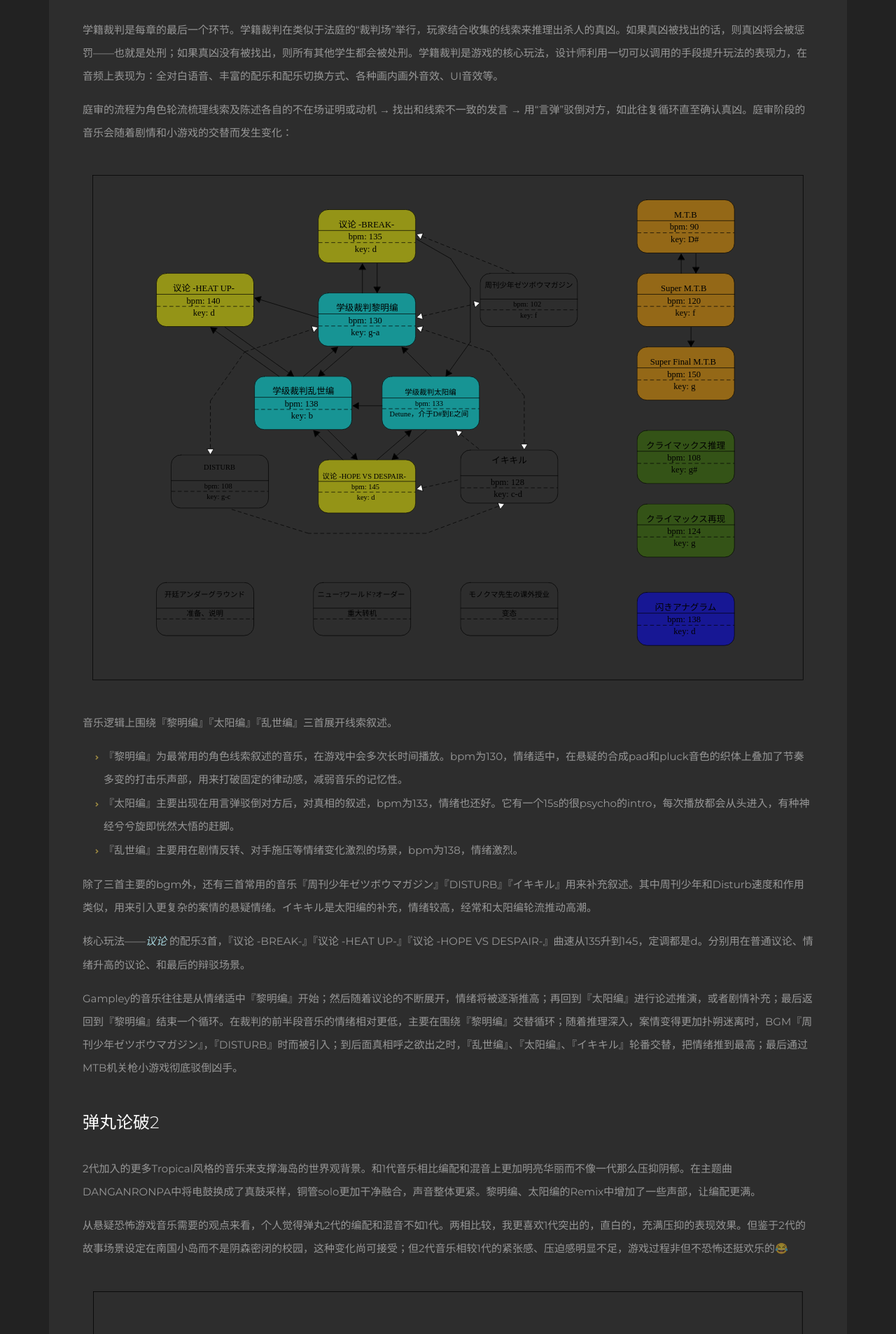
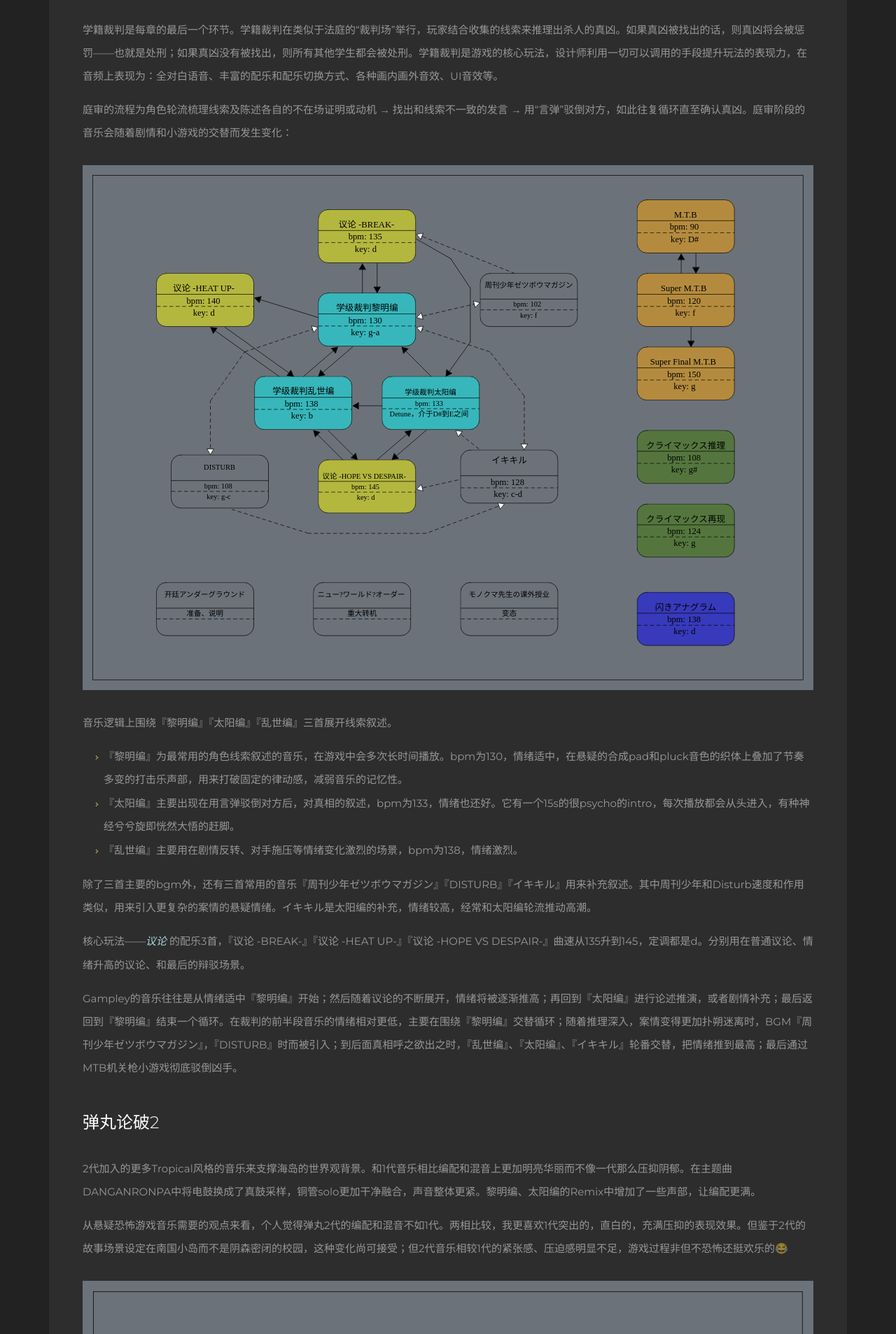
Before and after one commit to eharahe/eharahe.github.io, a Jekyll site: the page built from _posts/notes/2018-09-15-Dangan-Ronpa-Music_Analysis.md, in a window 1280 px wide. Shown: the part 1831-3737 px from the top of the page at 70% size. Built offline with Jekyll 4.4.1, drawn with Linux system fonts in a browser that asks for light colours.

Commit message:
update post

```diff
--- a/_posts/notes/2018-09-15-Dangan-Ronpa-Music_Analysis.md
+++ b/_posts/notes/2018-09-15-Dangan-Ronpa-Music_Analysis.md
@@ -39,7 +39,7 @@
 
 庭审的流程为角色轮流梳理线索及陈述各自的不在场证明或动机 → 找出和线索不一致的发言 → 用“言弹”驳倒对方，如此往复循环直至确认真凶。庭审阶段的音乐会随着剧情和小游戏的交替而发生变化：
 
-![danwan1](\assets\images\danwan1.svg){:class="background: rgb(206 221 243 / 39%);"}
+![danwan1](\assets\images\danwan1.svg){:style="background: rgb(206 221 243 / 39%);"}
 
 音乐逻辑上围绕『黎明编』『太阳编』『乱世编』三首展开线索叙述。
 * 『黎明编』为最常用的角色线索叙述的音乐，在游戏中会多次长时间播放。bpm为130，情绪适中，在悬疑的合成pad和pluck音色的织体上叠加了节奏多变的打击乐声部，用来打破固定的律动感，减弱音乐的记忆性。
@@ -58,7 +58,7 @@
 
 从悬疑恐怖游戏音乐需要的观点来看，个人觉得弹丸2代的编配和混音不如1代。两相比较，我更喜欢1代突出的，直白的，充满压抑的表现效果。但鉴于2代的故事场景设定在南国小岛而不是阴森密闭的校园，这种变化尚可接受；但2代音乐相较1代的紧张感、压迫感明显不足，游戏过程非但不恐怖还挺欢乐的😂
 
-![danwan2](\assets\images\danwan2.svg){:class="background: rgb(206 221 243 / 39%);"}
+![danwan2](\assets\images\danwan2.svg){:style="background: rgb(206 221 243 / 39%);"}
 
 学级裁判的变化主要有以下2点：
 1. 增加了玩法，庭审时间明显变长。加入了逻辑潜入、言刃乱砍等玩法，把时间撑到了差不多2小时。这导致一场裁判中议论玩法的次数明显减少，很长时间都不会触及到议论的bgm，这和1代以议论为主的玩法很不一样。
```
